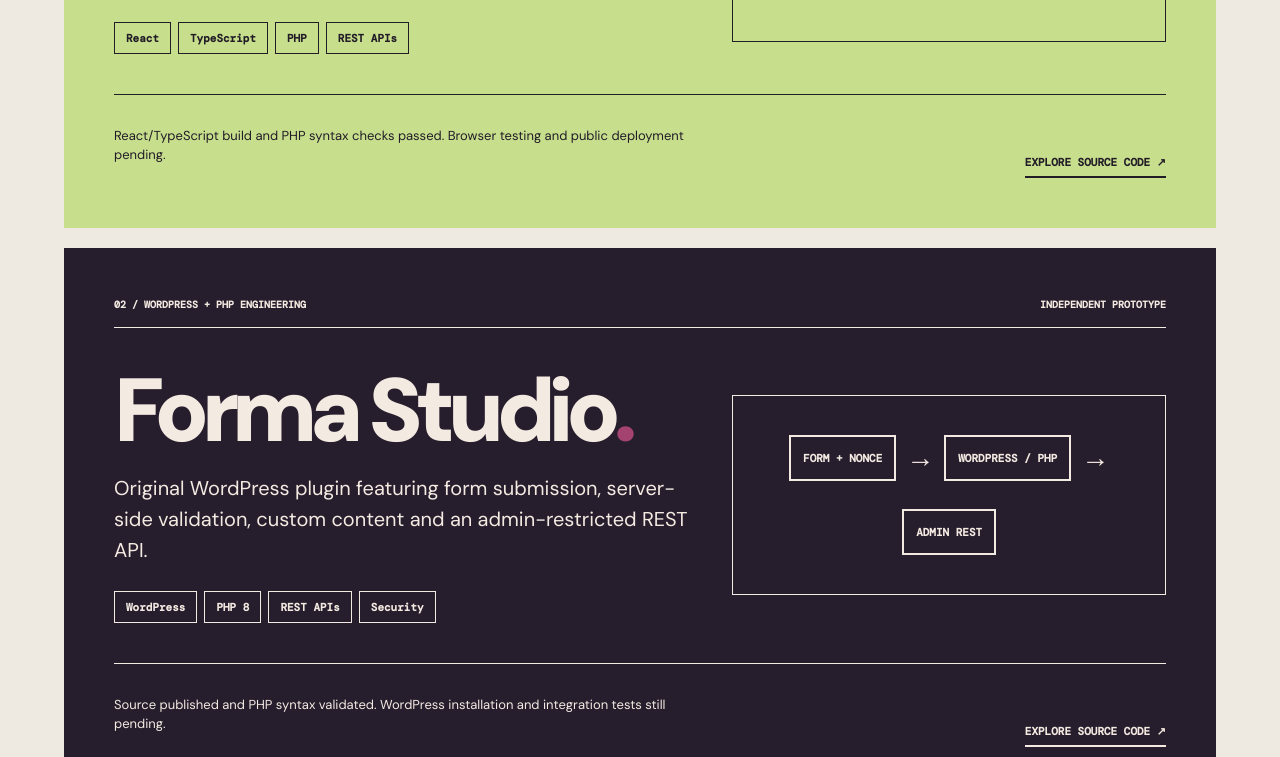
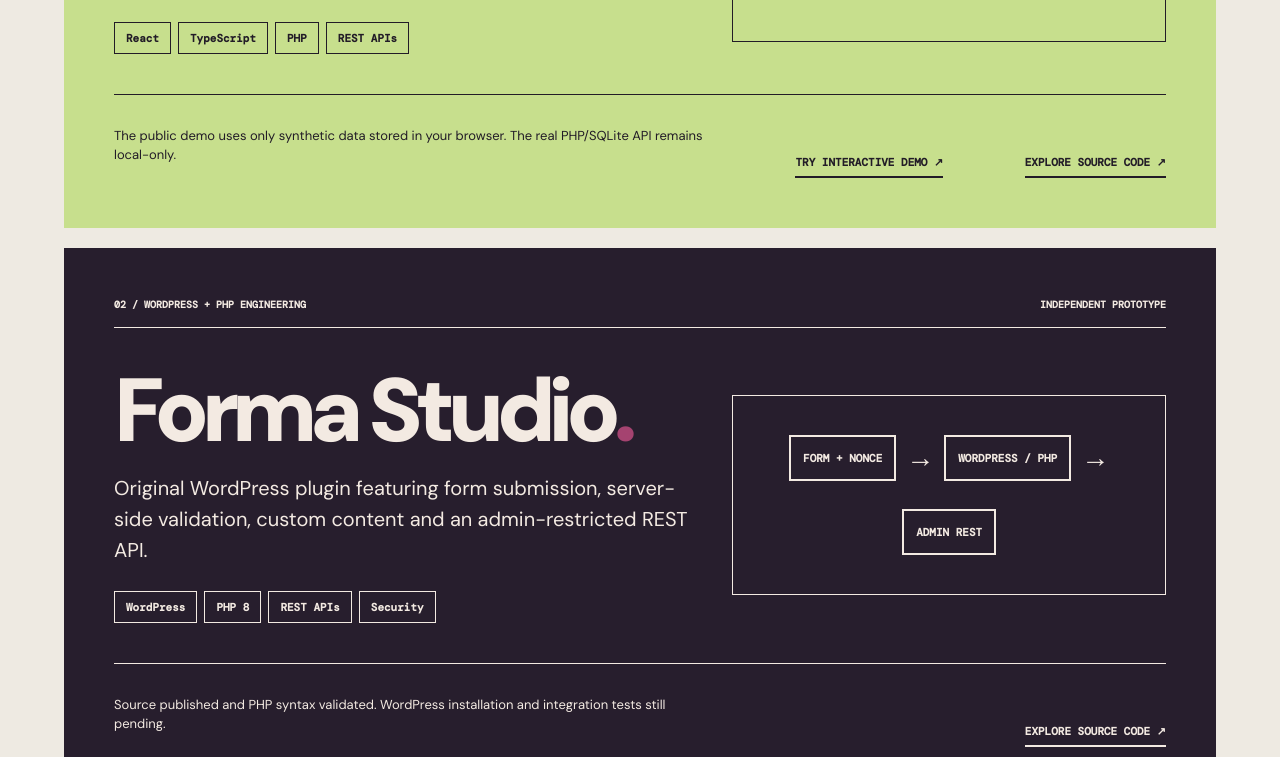
Before and after one commit to Puchikboom/daniela-frias-creative-developer, an Astro site: page /en/engineering in a window 1280 px wide. Shown: the part 1163-1920 px from the top of the page. Built offline with nearby package versions, Linux system fonts and the light colour scheme; Astro itself is replaced by a stand-in of ours; a web font is replaced by a local one.

Commit message:
Integrate browser-only demo safely with Astro and CI checks

```diff
--- a/src/templates/Engineering.astro
+++ b/src/templates/Engineering.astro
@@ -3,7 +3,7 @@ import Layout from '../layouts/Layout.astro';
 const {lang='en'}=Astro.props;
 const es=lang==='es';
 const labs=[
- {n:'01',slug:'pulse-studio',name:'Pulse Studio',type:'FRONT-END + API ENGINEERING',tools:['React','TypeScript','PHP','REST APIs'],url:'https://github.com/Puchikboom/daniela-frias-creative-developer/tree/main/labs/pulse-studio',description:es?'Dashboard original de gestión con búsqueda, filtros, operaciones CRUD y una API PHP que valida datos.':'Original management dashboard with search, filtering, CRUD workflows and a PHP data-validation API.',details:es?'Compilación React/TypeScript y análisis de sintaxis PHP aprobados. Pruebas de navegador y despliegue público pendientes.':'React/TypeScript build and PHP syntax checks passed. Browser testing and public deployment pending.'},
+ {n:'01',slug:'pulse-studio',name:'Pulse Studio',type:'FRONT-END + API ENGINEERING',tools:['React','TypeScript','PHP','REST APIs'],url:'https://github.com/Puchikboom/daniela-frias-creative-developer/tree/main/labs/pulse-studio',description:es?'Dashboard original de gestión con búsqueda, filtros, operaciones CRUD y una API PHP que valida datos.':'Original management dashboard with search, filtering, CRUD workflows and a PHP data-validation API.',details:es?'La demo pública usa exclusivamente datos ficticios guardados en tu navegador. La API real PHP/SQLite permanece en desarrollo local.':'The public demo uses only synthetic data stored in your browser. The real PHP/SQLite API remains local-only.'},
  {n:'02',slug:'forma-studio',name:'Forma Studio',type:'WORDPRESS + PHP ENGINEERING',tools:['WordPress','PHP 8','REST APIs','Security'],url:'https://github.com/Puchikboom/daniela-frias-creative-developer/tree/main/labs/forma-studio',description:es?'Plugin WordPress original con formularios, validación del servidor, contenido personalizado y lectura REST restringida a administradores.':'Original WordPress plugin featuring form submission, server-side validation, custom content and an admin-restricted REST API.',details:es?'Código publicado y sintaxis PHP validada. La instalación y los tests de integración en WordPress siguen pendientes.':'Source published and PHP syntax validated. WordPress installation and integration tests still pending.'}
 ];
 ---
@@ -25,7 +25,7 @@ const labs=[
        {p.slug==='pulse-studio' ? <><div>REACT / TS</div><span>↔</span><div>PHP REST API</div><span>↔</span><div>DEMO DATA</div></> : <><div>FORM + NONCE</div><span>→</span><div>WORDPRESS / PHP</div><span>→</span><div>ADMIN REST</div></>}
      </div>
    </div>
-   <div class="eng-card-bottom"><p>{p.details}</p><a href={p.url} target="_blank" rel="noopener noreferrer">{es?'EXPLORAR EL CÓDIGO':'EXPLORE SOURCE CODE'} ↗</a></div>
+   <div class="eng-card-bottom"><p>{p.details}</p>{p.slug==='pulse-studio'&&<a href="/pulse-studio/" class="eng-demo-link">{es?'PROBAR DEMO INTERACTIVA':'TRY INTERACTIVE DEMO'} ↗</a>}<a href={p.url} target="_blank" rel="noopener noreferrer">{es?'EXPLORAR EL CÓDIGO':'EXPLORE SOURCE CODE'} ↗</a></div>
   </section>)}
  </section>
  <section class="eng-principles"><span class="eng-eyebrow">03 / {es?'PRINCIPIOS':'ENGINEERING PRINCIPLES'}</span><h2>{es?'Construir bien.':'Built with intent.'}</h2><div><p>{es?'Este trabajo es independiente: todos los nombres y datos son ficticios. No se utiliza material confidencial de empresas o clientes.':'All work here is independent. Every company and record is fictional. No employer or client confidential material is used.'}</p><p>{es?'Las demos están claramente identificadas como prototipos hasta superar pruebas funcionales y de seguridad.':'These demos are explicitly labeled as prototypes until full functionality and security checks are complete.'}</p></div></section>
```
